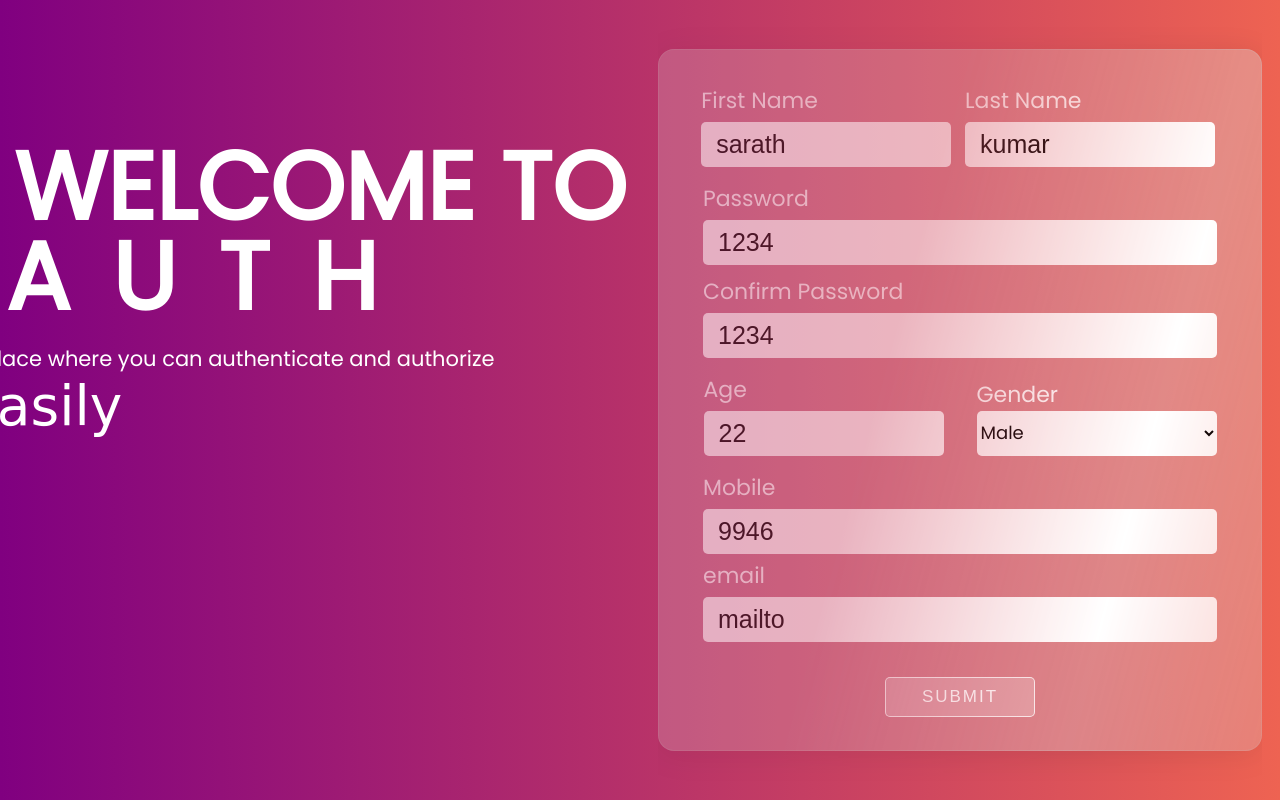
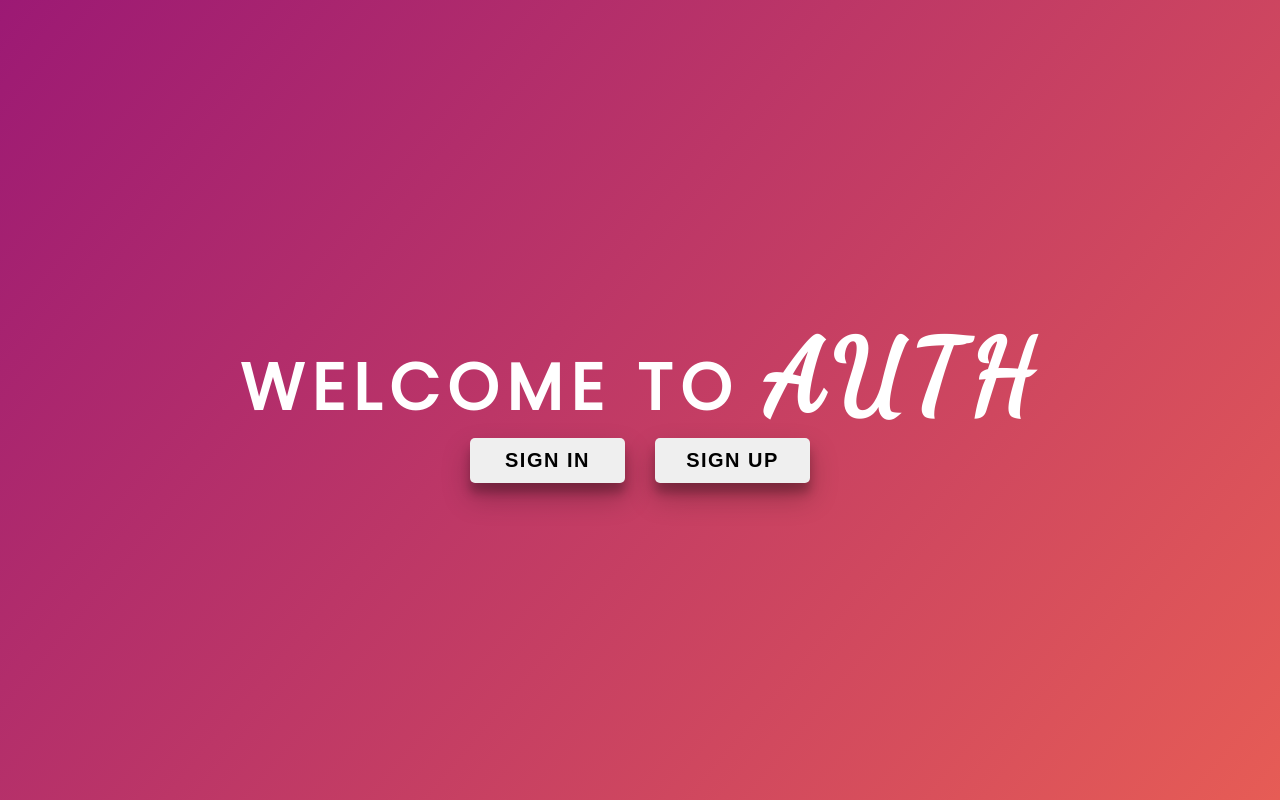
Before and after one commit to sarathkumar365/user-auth, a website built with Parcel: page index.html in a window 1280 px wide. Built offline with nearby package versions, Linux system fonts and the light colour scheme; a web font is replaced by a local one.

Commit message:
home page design completed for stage 1

```diff
--- a/index.html
+++ b/index.html
@@ -21,9 +21,18 @@
     <title>AUTH</title>
   </head>
   <body>
-    <div class="main" id="#main">
+    <div class="home">
+      <div class="tagline fadeinTop">
+        <p>WELCOME TO <span>AUTH</span></p>
+      </div>
+      <div class="bttns">
+        <button id="signinBtn" class="sign fadeinLeft"">SIGN IN</button>
+        <button id="signupBtn" class="sign fadeinRight"">SIGN UP</button>
+      </div>
+    </div>
+    <!-- <div class="main" id="#main">
       <div class="left">
-        <div class="welcome">
+        <div class="tagline">
           <h2>WELCOME TO</h2>
         </div>
         <div class="auth">
@@ -62,12 +71,7 @@
             <div class="passwords">
               <div class="password1">
                 <label for="password">Password</label>
-                <input
-                  type="text"
-                  name="password"
-                  id="password"
-                  value="1234"
-                />
+                <input type="text" name="password" id="password" value="1234" />
               </div>
               <div class="password2">
                 <label for="confirmPassword">Confirm Password</label>
@@ -104,19 +108,23 @@
                 <input type="text" name="email" id="email" value="mailto" />
               </div>
             </div>
-            <div class="sumbit">
-          <form action="" method="post" id="createForm" class="form">
-              <button class="gradient-border" form="createForm" id="button" type="submit">
+            <div class="submit">
+              <button
+                class="gradient-border"
+                form="createForm"
+                id="button"
+                type="submit"
+              >
                 SUBMIT
               </button>
             </div>
           </form>
         </div>
       </div>
-    </div>
+    </div> -->
 
-    <div class="alert hidden" id="alertMsg">
+    <!-- <div class="alert hidden" id="alertMsg">
       <h2 class="alert_message" id="messagePreview">Done !!!</h2>
-    </div>
+    </div> -->
   </body>
 </html>
--- a/public/css/styles.css
+++ b/public/css/styles.css
@@ -1,5 +1,5 @@
 :root {
-  --gradient: linear-gradient(90deg, #ee6352, purple, #ee6352);
+  --gradient: linear-gradient(130deg, #ee6352, purple, #ee6352);
 }
 
 body {
@@ -11,8 +11,8 @@ body {
   background-repeat: no-repeat;
 
   background-image: var(--gradient);
-  background-size: 200%;
-  animation: bg-animation 10s infinite alternate;
+  background-size: 400%;
+  animation: bg-animation 14s infinite;
 }
 
 @keyframes bg-animation {
@@ -53,7 +53,7 @@ h2 {
   line-height: 90px;
 }
 
-.welcome h2 {
+.tagline h2 {
   margin: 0;
 
   font-family: 'Poppins';
@@ -62,7 +62,7 @@ h2 {
   color: #fff;
 }
 
-.welcome {
+.intro {
   margin-top: -200px;
 }
 .auth h1 {
@@ -300,7 +300,7 @@ input[type='text'] {
   height: 45px;
   border-radius: 5px;
 }
-button {
+.submit > button {
   margin-top: 20px;
   width: 150px;
   height: 40px;
@@ -316,7 +316,7 @@ button {
   transition: background-image 5s ease-in;
 }
 
-button:hover {
+.submit > button:hover {
   cursor: pointer;
   background-image: var(--gradient);
   background-size: 200%;
@@ -351,3 +351,183 @@ button:hover {
 .hidden {
   display: none;
 }
+
+/* CSS .button-85 {
+  padding: 0.6em 2em;
+  border: none;
+  outline: none;
+  color: rgb(255, 255, 255);
+  background: #111;
+  cursor: pointer;
+  position: relative;
+  z-index: 0;
+  border-radius: 10px;
+  user-select: none;
+  -webkit-user-select: none;
+  touch-action: manipulation;
+}
+
+.button-85:before {
+  content: '';
+  background: linear-gradient(
+    45deg,
+    #ff0000,
+    #ff7300,
+    #fffb00,
+    #48ff00,
+    #00ffd5,
+    #002bff,
+    #7a00ff,
+    #ff00c8,
+    #ff0000
+  );
+  position: absolute;
+  top: -2px;
+  left: -2px;
+  background-size: 400%;
+  z-index: -1;
+  filter: blur(5px);
+  -webkit-filter: blur(5px);
+  width: calc(100% + 4px);
+  height: calc(100% + 4px);
+  animation: glowing-button-85 20s linear infinite;
+  transition: opacity 0.3s ease-in-out;
+  border-radius: 10px;
+}
+
+@keyframes glowing-button-85 {
+  0% {
+    background-position: 0 0;
+  }
+  50% {
+    background-position: 400% 0;
+  }
+  100% {
+    background-position: 0 0;
+  }
+}
+
+.button-85:after {
+  z-index: -1;
+  content: '';
+  position: absolute;
+  width: 100%;
+  height: 100%;
+  background: #222;
+  left: 0;
+  top: 0;
+  border-radius: 10px;
+} */
+
+.home {
+  display: flex;
+  flex-direction: column;
+  align-items: center;
+  justify-content: center;
+
+  height: 100vh;
+}
+
+.home {
+  font-family: Poppins;
+  font-weight: bold;
+  font-size: 65px;
+  letter-spacing: 8px;
+  color: #fff;
+  /*
+  text-shadow: 2px 7px 5px rgba(0, 0, 0, 0.5),
+    0px -4px 5px rgba(255, 255, 255, 0.548); */
+
+  /* text-shadow: 3px 5px 17px rgba(0, 0, 0, 1); */
+}
+.tagline > p > span {
+  font-family: 'Dancing Script', cursive;
+  font-size: 100px;
+}
+
+.tagline > p {
+  margin: 0;
+}
+
+.bttns {
+  display: flex;
+  align-items: center;
+  justify-content: center;
+  gap: 30px;
+}
+
+.sign {
+  width: 155px;
+  height: 45px;
+
+  font-size: 20px;
+  /* color: white; */
+  font-weight: bold;
+
+  outline: none;
+  border: none;
+  border-radius: 5px;
+  letter-spacing: 1.5px;
+
+  transition: box-shadow 0.6s ease, background 0.6s ease;
+  box-shadow: rgba(0, 0, 0, 0.25) 0px 14px 28px,
+    rgba(0, 0, 0, 0.22) 0px 10px 10px;
+}
+
+.bttns > button:hover {
+  cursor: pointer;
+  background: transparent;
+  color: white;
+  border: 1.95px solid white;
+}
+
+.fadeinTop {
+  animation: fadeinTop 1s ease-in-out;
+}
+.fadeinLeft {
+  animation: fadeinLeft 1s ease-in-out;
+}
+.fadeinRight {
+  animation: fadeinRight 1s ease-in-out;
+}
+
+@keyframes fadeinTop {
+  0% {
+    opacity: 0;
+    transform: translateY(-100px);
+  }
+  50% {
+    opacity: 0.5;
+  }
+  100% {
+    opacity: 1;
+    transform: translateY(0);
+  }
+}
+@keyframes fadeinLeft {
+  0% {
+    opacity: 0;
+    transform: translateX(-100px);
+  }
+  50% {
+    opacity: 0.5;
+  }
+  100% {
+    opacity: 1;
+    transform: translateX(0);
+  }
+}
+
+@keyframes fadeinRight {
+  0% {
+    opacity: 0;
+    transform: translateX(100px);
+  }
+  50% {
+    opacity: 0.5;
+  }
+  100% {
+    opacity: 1;
+    transform: translateX(0);
+  }
+}
--- a/routes/authRoute.js
+++ b/routes/authRoute.js
@@ -15,6 +15,8 @@ router
 
 // LOGIN & LOGOUT
 router.route('/login').post(authController.login);
+router.route('/logout').get(authController.logout);
+
 // router.route('/authenticate').get(jwtController.authenticate);
 
 // FOR USER
```
Also changed, not shown: controllers/authController.js (+22 -2 lines), 1 other file.
